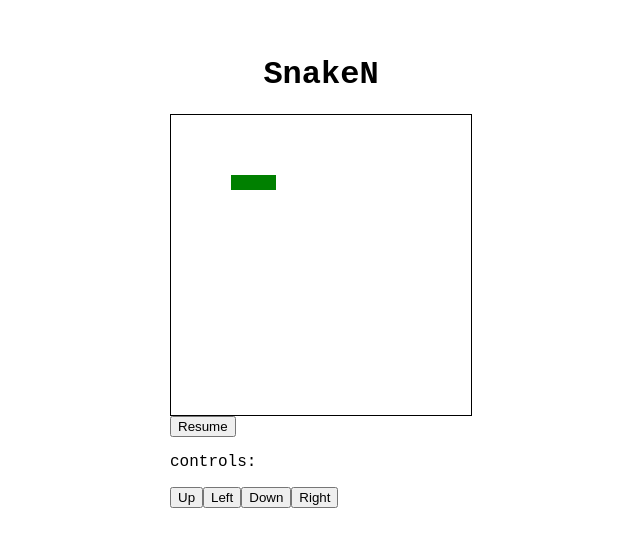
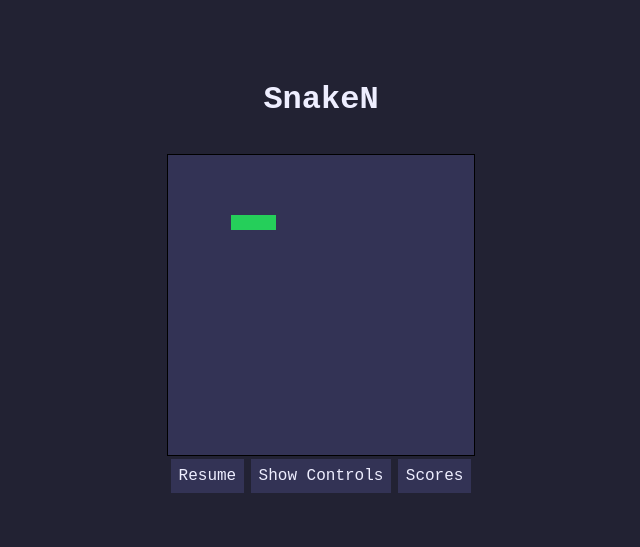
Before and after one commit to rawjrk/waf-task, a React (Vite) app in the folder client/: page /gameplay in a window 1280 px wide. Shown: the part 129-676 px from the top of the page, without its empty margins (319-959 px from the left). Built offline with nearby package versions, Linux system fonts and the light colour scheme.

Commit message:
styling and layout overhauled

```diff
--- a/client/src/components/Screen.css
+++ b/client/src/components/Screen.css
@@ -1,22 +1,23 @@
 #screen {
   border: var(--screen-border);
-  background-color: var(--screen-borders);
+  background-color: var(--screen-bg);
 }
 
-.row {
+#screen .row {
   display: flex;
   flex-direction: row;
+  justify-content: center;
 }
 
-.cell {
+#screen .cell {
   width: var(--cell-size);
   height: var(--cell-size);
 }
 
-.cell.empty {
+#screen .cell.empty {
   background-color: var(--screen-bg);
 }
 
-.cell.snake {
+#screen .cell.snake {
   background-color: var(--snake-color);
 }
--- a/client/src/index.css
+++ b/client/src/index.css
@@ -7,10 +7,18 @@ body {
 }
 
 :root {
-  --screen-bg: white;
+  --main-bg: #223;
+  --main-color: #eef;
+
+  --screen-bg: #335;
   --screen-border: 1px solid black;
-  --snake-color: green;
+  --snake-color: #25cf5a;
   --cell-size: 15px;
+  --active-button-bg: #ffce00;
+  --active-button-text: #a40000;
+
+  background-color: var(--main-bg);
+  color: var(--main-color);
   display: flex;
   align-items: center;
   justify-content: center;
@@ -21,3 +29,39 @@ h1,
 h2 {
   text-align: center;
 }
+
+a,
+button {
+  display: inline-block;
+  font-size: 1em;
+  font-family: inherit;
+  background-color: var(--screen-bg);
+  color: var(--main-color);
+  border: none;
+  margin: 0.2em;
+  padding: 0.5rem;
+}
+
+a:hover,
+button:hover {
+  background-color: var(--active-button-bg);
+  color: var(--active-button-text);
+  transform: scale(110%);
+}
+
+a:active,
+button:active {
+  transform: scale(95%);
+}
+
+a {
+  text-decoration: none;
+}
+
+#homepage-link {
+  background-color: inherit;
+}
+
+#homepage-link:hover {
+  color: inherit;
+}
--- /dev/null
+++ b/client/src/routes/gameplay.css
@@ -0,0 +1,25 @@
+#switches {
+  display: flex;
+  flex-direction: row;
+  align-items: center;
+  justify-content: space-between;
+}
+
+#controls {
+  margin-top: 1.5rem;
+}
+
+#controls div {
+  display: flex;
+  flex-direction: row;
+  justify-content: center;
+}
+
+#controls button {
+  margin: 0.2rem;
+  padding: 0;
+  font-size: 2rem;
+  font-weight: bold;
+  width: 3.5rem;
+  height: 3.5rem;
+}
--- a/client/src/routes/gameplay.jsx
+++ b/client/src/routes/gameplay.jsx
@@ -1,12 +1,15 @@
 import { useState, useEffect } from 'react'
+import { Link } from 'react-router-dom'
 import useSnake from '../hooks/useSnake'
 import useKeyControls from '../hooks/useKeyControls'
 import Screen from '../components/Screen'
+import './gameplay.css'
 
 export default function Game() {
   const screen = { width: 20, height: 20 }
   let tickTime = 1000
   const [paused, setPaused] = useState(true)
+  const [hideControls, setHideControls] = useState(true)
 
   const initPosition = [
     { x: 6, y: 4 },
@@ -33,6 +36,7 @@ export default function Game() {
   const moveLeft = () => changeDirection('left')
   const moveRight = () => changeDirection('right')
   const tooglePause = () => setPaused(!paused)
+  const toogleHideControls = () => setHideControls(!hideControls)
 
   useKeyControls({
     ArrowUp: moveUp,
@@ -52,30 +56,44 @@ export default function Game() {
 
     Space: tooglePause,
     KeyP: tooglePause,
+
+    KeyH: toogleHideControls,
   })
 
   return (
-    <>
+    <div id="game">
       <Screen width={screen.width} height={screen.height} snake={position} />
 
+      <div id="switches">
         <button onClick={tooglePause} tabIndex={-1}>
           {paused ? 'Resume' : 'Pause'}
         </button>
+        <button onClick={toogleHideControls} tabIndex={-1}>
+          {!hideControls ? 'Hide' : 'Show'} Controls
+        </button>
+        <Link to={'../scores'}>Scores</Link>
+      </div>
+
+      <div id="controls" hidden={hideControls}>
         <div>
-        <p>controls:</p>
+          <button onClick={moveUp} tabIndex={-1}>
+            &uarr;
+          </button>
         </div>
-      <button onClick={moveUp} tabIndex={-1}>
-        Up
+        <div>
+          <button onClick={moveLeft} tabIndex={-1}>
+            &larr;
           </button>
-      <button onClick={moveLeft} tabIndex={-1}>
-        Left
-      </button>
+
           <button onClick={moveDown} tabIndex={-1}>
-        Down
+            &darr;
           </button>
           <button onClick={moveRight} tabIndex={-1}>
-        Right
+            &rarr;
           </button>
-    </>
+        </div>
+        <div></div>
+      </div>
+    </div>
   )
 }
--- a/client/src/routes/home.jsx
+++ b/client/src/routes/home.jsx
@@ -2,15 +2,9 @@ import { Link } from 'react-router-dom'
 
 export default function Home() {
   return (
-    <>
-      <ul>
-        <li>
-          <Link to={`gameplay`}>New Game</Link>
-        </li>
-        <li>
-          <Link to={`scores`}>Scores</Link>
-        </li>
-      </ul>
-    </>
+    <div>
+      <Link to={`gameplay`}>New Game</Link>
+      <Link to={`scores`}>Scores</Link>
+    </div>
   )
 }
--- a/client/src/routes/layout.jsx
+++ b/client/src/routes/layout.jsx
@@ -1,9 +1,11 @@
-import { Outlet } from 'react-router-dom'
+import { Link, Outlet } from 'react-router-dom'
 
 function Layout() {
   return (
     <>
-      <h1>SnakeN</h1>
+      <h1>
+        <Link id="homepage-link">SnakeN</Link>
+      </h1>
       <Outlet />
     </>
   )
```
Lines whose indentation alone changed are shown as unchanged.
